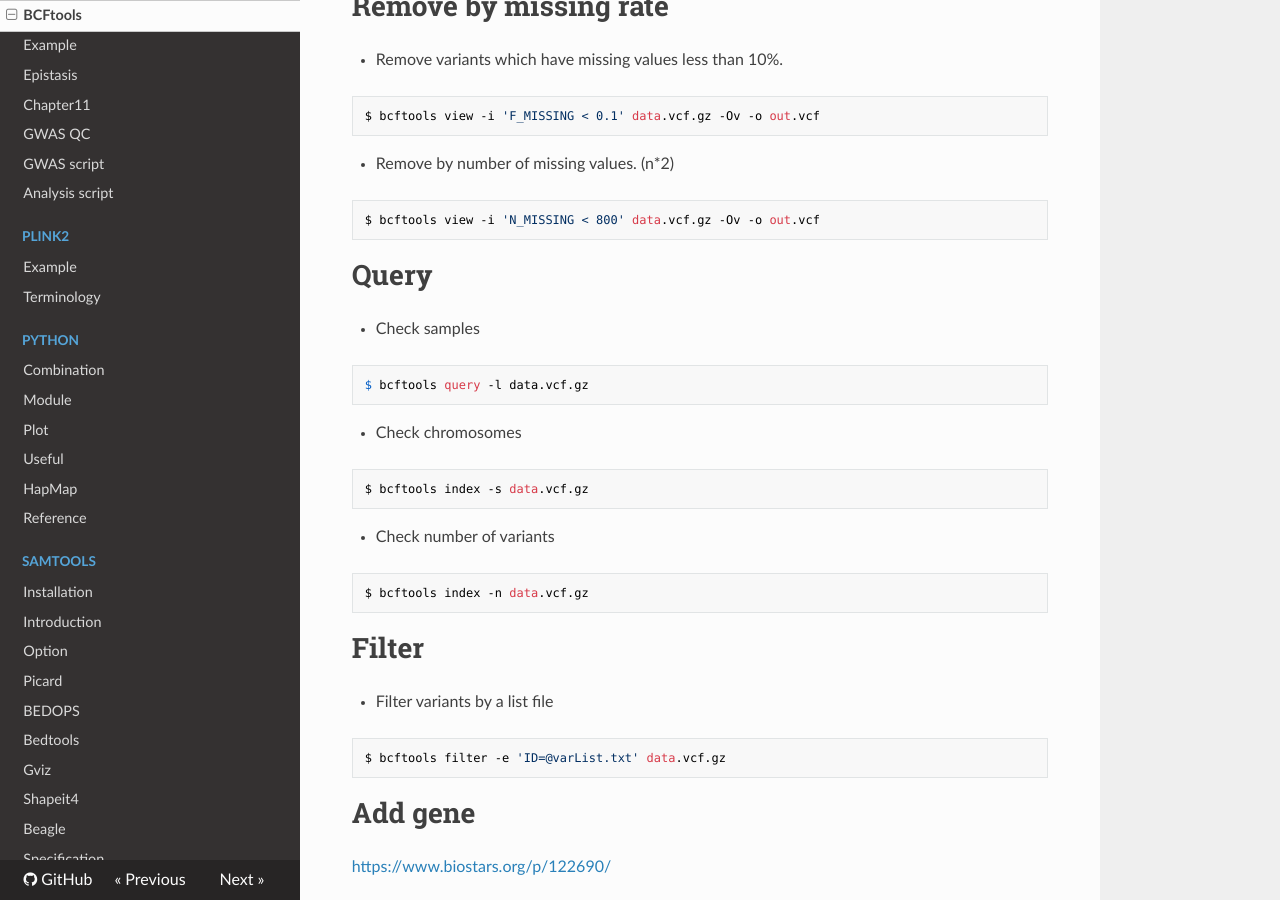
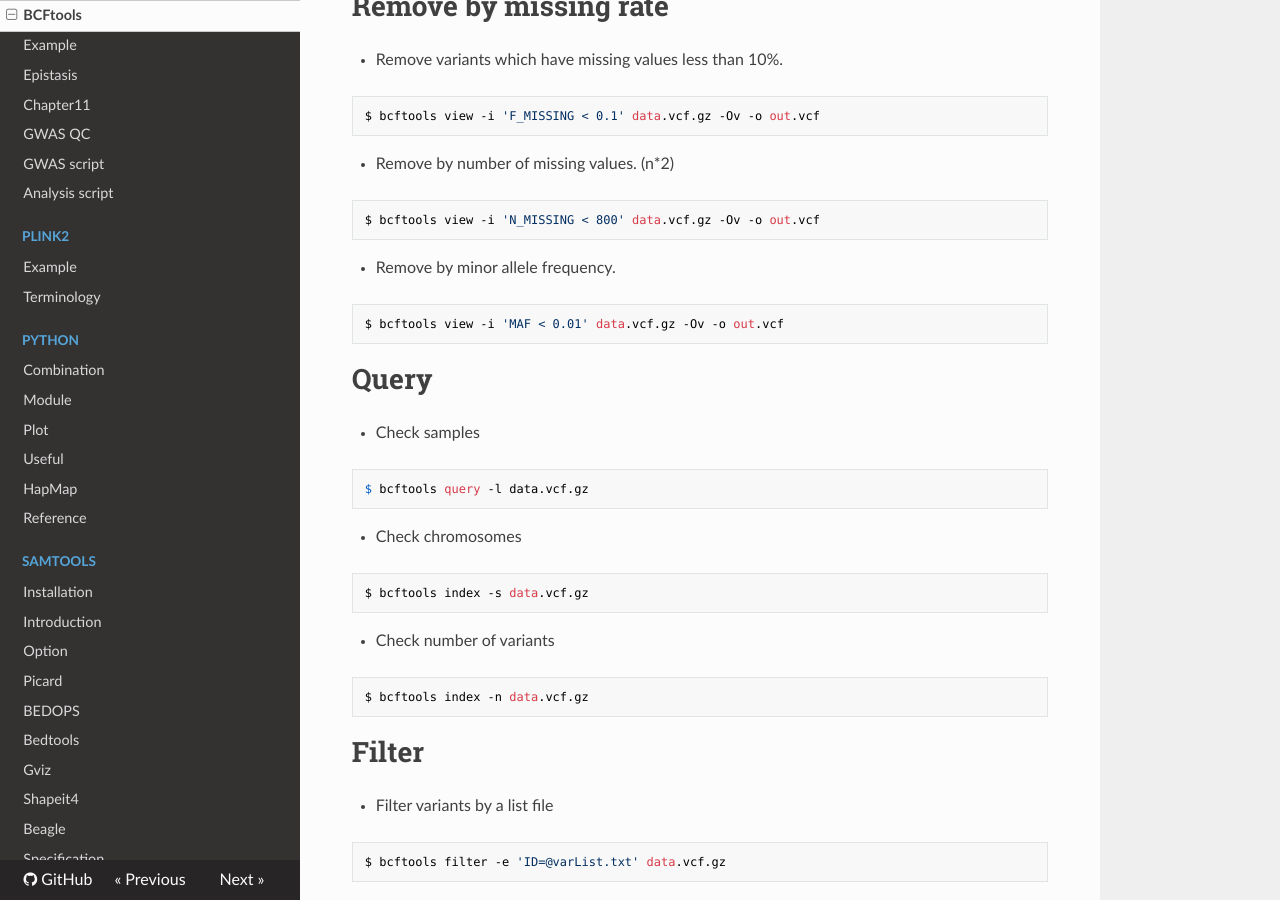
Before and after one commit to WonyoungCho/plink, an MkDocs documentation site: the page built from docs/bcftools_mani.md, in a window 1280 px wide and 900 px high, scrolled down 1792 px. Built offline with MkDocs 1.6.1, drawn with Linux system fonts in a browser that asks for light colours; nearby versions of some CDN libraries; old or Windows-style settings are respelled for this version of MkDocs.

Commit message:
Update bcftools_mani.md

````diff
--- a/docs/bcftools_mani.md
+++ b/docs/bcftools_mani.md
@@ -86,6 +86,10 @@ $ bcftools view -i 'F_MISSING < 0.1' data.vcf.gz -Ov -o out.vcf
 - Remove by number of missing values. (n*2)
 ```
 $ bcftools view -i 'N_MISSING < 800' data.vcf.gz -Ov -o out.vcf
+```
+- Remove by minor allele frequency.
+```
+$ bcftools view -i 'MAF < 0.01' data.vcf.gz -Ov -o out.vcf
 ```
 
 # Query
````
